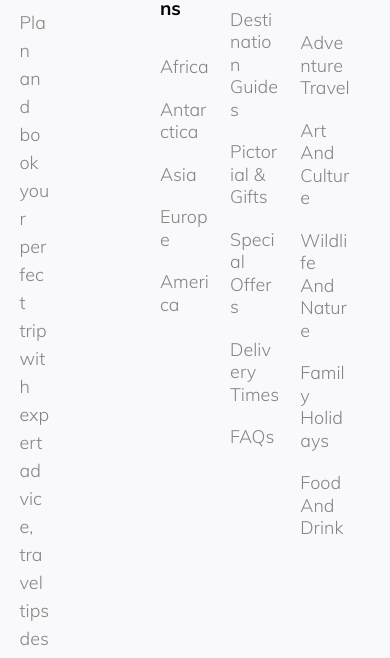
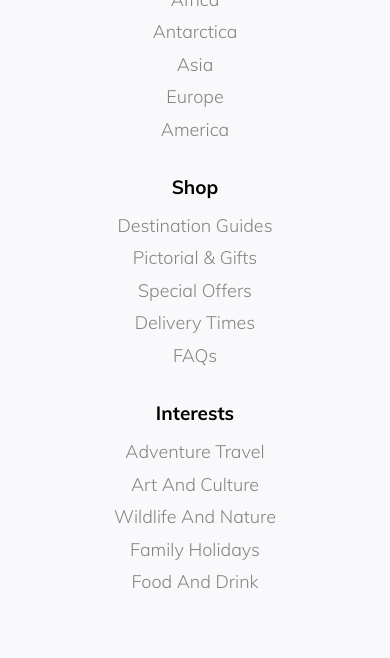
Before and after one commit to andryushque/tour-and-travel, a plain HTML site: page index.html in a window 390 px wide. Shown: the part 7056-7714 px from the top of the page. Drawn offline with nearby package versions, Linux system fonts and the light colour scheme; files whose address does not match are found by name.

Commit message:
Create: media for footer

```diff
--- a/sass/_footer.sass
+++ b/sass/_footer.sass
@@ -12,7 +12,8 @@
     &:first-child
       width: 40%
       padding-right: 110px
-  &__logo
+  &__logotype
+    display: inline-block
     margin-bottom: 25px
   &__text
     margin-top: 0
--- a/sass/_media.sass
+++ b/sass/_media.sass
@@ -114,6 +114,30 @@
       width: 45%
       min-height: 400px
       margin-bottom: 35px
+  .footer
+    &-wrapper
+      flex-wrap: wrap
+    &__card
+      width: 32%
+      &:first-child
+        display: flex
+        flex-direction: column
+        align-items: center
+        width: 100%
+        order: 4
+        padding-right: 0
+        margin-top: 35px
+    &__logotype
+      margin-bottom: 20px
+    &__text
+      margin-bottom: 35px
+      text-align: center
+    &__copyright
+      text-align: center
+    &__cardtitle
+      margin-bottom: 15px
+    &__item
+      margin-bottom: 10px
 
 @media (max-width: 767px)
   .container
@@ -229,3 +253,14 @@
       margin: 0 auto 35px
     &__text
       margin-bottom: 13px
+  .footer
+    &__card
+      width: 100%
+      padding-right: 0
+      margin-bottom: 35px
+      &:first-child
+        margin-bottom: 0
+    &__cardtitle
+      text-align: center
+    &__list
+      text-align: center
```
Also changed, not shown: css/style.css.
